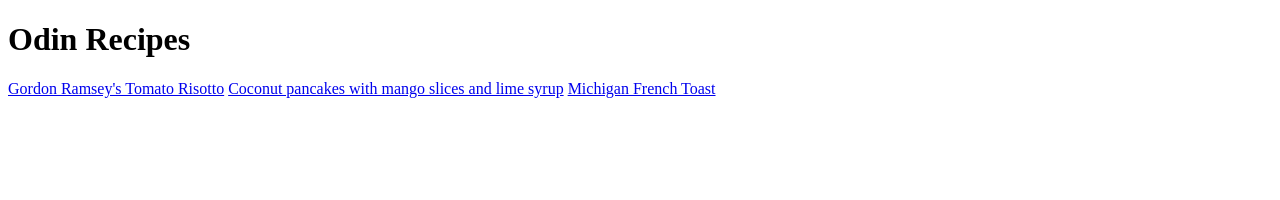
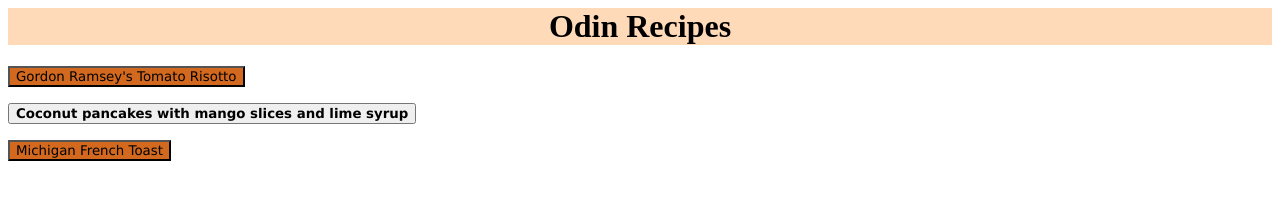
Before and after one commit to tommyzdao/odin-recipes, a plain HTML site: page index.html in a window 1280 px wide. Drawn offline with Linux system fonts and the light colour scheme.

Commit message:
edited and added some styles to index.html through css

```diff
--- /dev/null
+++ b/css/styles.css
@@ -0,0 +1,21 @@
+.title {
+    color: black;
+    background-color: peachpuff;
+    text-align: center;
+    margin-top:0px;
+}
+
+.risotto-button {
+    background-color: chocolate;
+    font-family: Verdana, Geneva, Tahoma, sans-serif;
+}
+
+.cocopan-button {
+    font-family: Verdana, Geneva, Tahoma, sans-serif;
+    font-weight: bold;
+}
+
+.frtoast-button {
+    font-family: Verdana, Geneva, Tahoma, sans-serif;
+    background-color: chocolate;
+}
--- a/index.html
+++ b/index.html
@@ -2,13 +2,32 @@
 <html lang="en">
     <head>
         <meta charset="UTF-8">
+        <link rel="stylesheet" href="css/styles.css">
     </head>
 
     <body>
-      <h1>Odin Recipes</h1>
-      <a href="recipes/tomato-risotto.html">Gordon Ramsey's Tomato Risotto</a>
-      <a href="recipes/coconut-pancakes.html">Coconut pancakes with mango slices and lime syrup</a>
-      <a href="recipes/michigan-french-toast.html">Michigan French Toast</a>
+      <h1 class="title">Odin Recipes</h1>
+
+      <p>
+        <a href="recipes/tomato-risotto.html">
+        <button class="risotto-button">
+          Gordon Ramsey's Tomato Risotto
+        </button>
+      </a>
+      </p>
+
+      <p>
+        <a href="recipes/coconut-pancakes.html">
+        <button class="cocopan-button">
+          Coconut pancakes with mango slices and lime syrup
+        </button>
+        </a>
+      </p>
+      <a href="recipes/michigan-french-toast.html">
+        <button class="frtoast-button">
+          Michigan French Toast
+        </button>
+      </a>
     </body>
 
 
```
